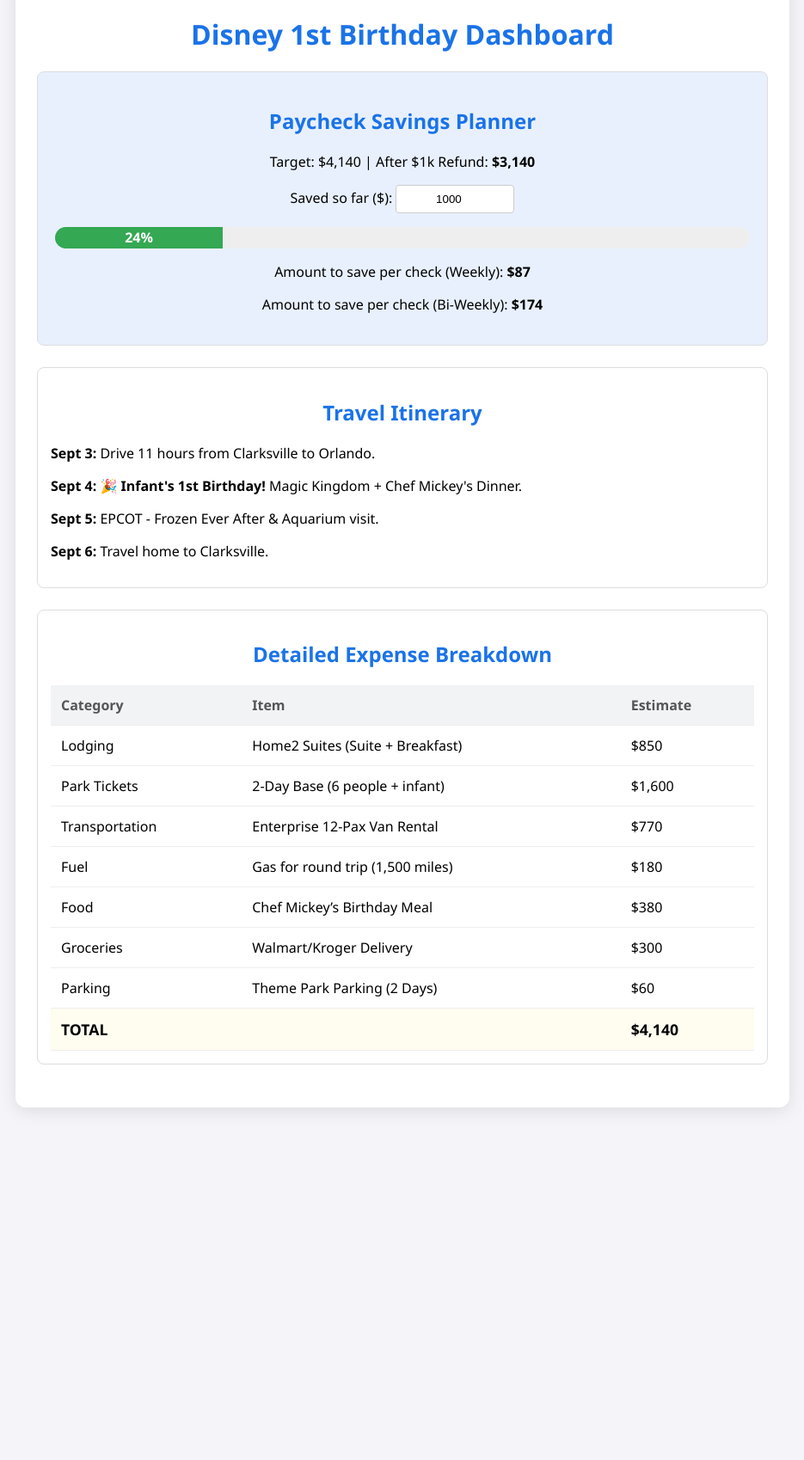
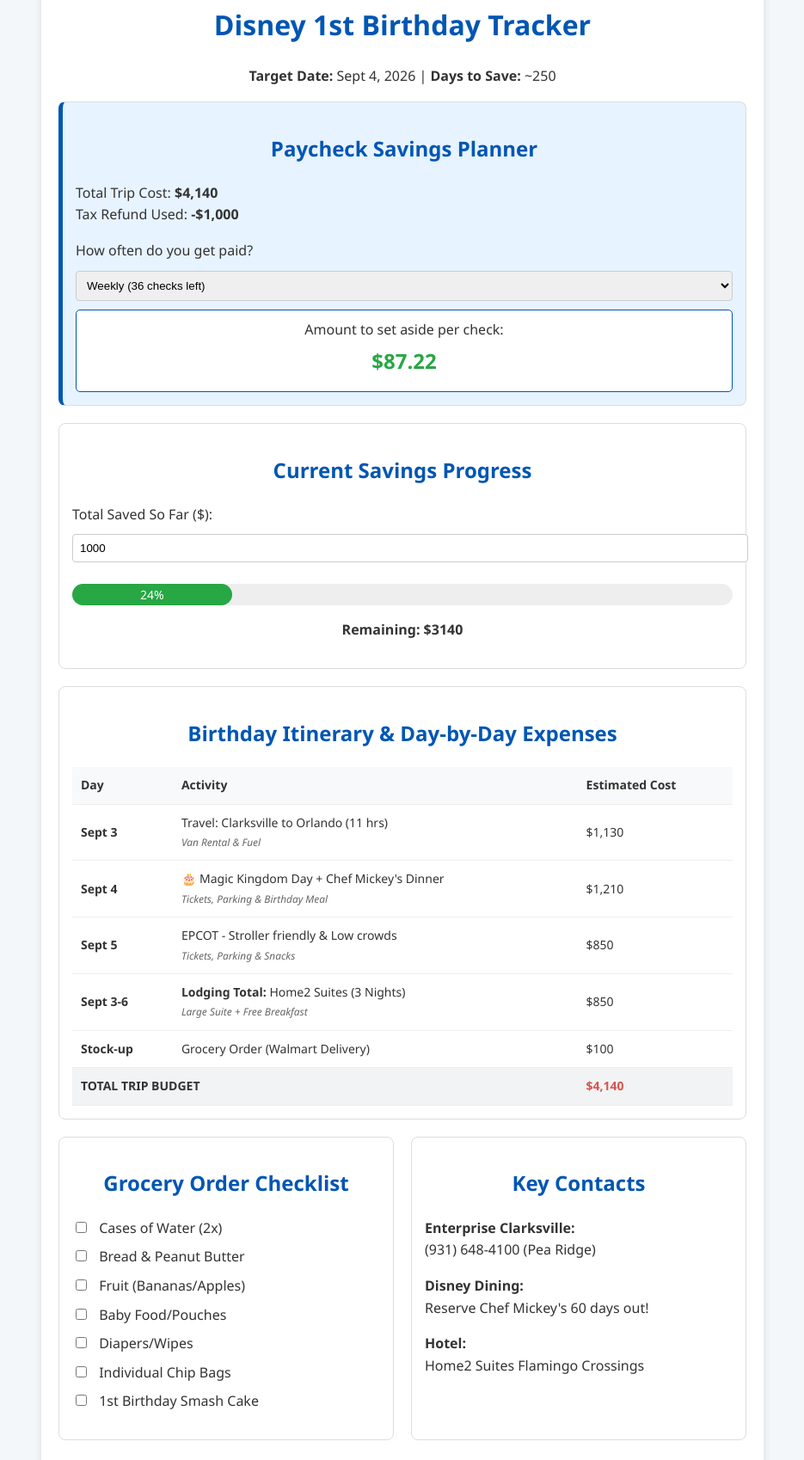
Before and after one commit to ovadking/titantotalpros, a website: page disney.html in a window 1280 px wide. Shown: the part 56-1754 px from the top of the page at 86% size, without its empty margins (172-1107 px from the left). Before the commit the page ends 1372 px from the top, so only its background shows below. Drawn offline with Linux system fonts and the light colour scheme.

Commit message:
Update disney.html

```diff
--- a/disney.html
+++ b/disney.html
@@ -3,77 +3,169 @@
 <head>
     <meta charset="UTF-8">
     <meta name="viewport" content="width=device-width, initial-scale=1.0">
-    <title>Disney Birthday Trip Tracker</title>
+    <title>Disney Birthday Planner & Tracker</title>
     <style>
-        body { font-family: 'Segoe UI', Tahoma, Geneva, Verdana, sans-serif; background-color: #f4f4f9; padding: 20px; }
-        .container { max-width: 850px; margin: auto; background: white; padding: 25px; border-radius: 12px; box-shadow: 0 4px 20px rgba(0,0,0,0.1); }
-        h1, h2 { color: #1a73e8; text-align: center; }
-        .section { margin-bottom: 25px; padding: 15px; border: 1px solid #ddd; border-radius: 8px; }
-        .planner-box { background: #e8f0fe; text-align: center; padding: 20px; }
-        .progress-bar { background: #eee; border-radius: 20px; height: 25px; margin: 15px 0; overflow: hidden; }
-        #fill { background: #34a853; height: 100%; width: 0%; transition: width 0.5s; color: white; line-height: 25px; font-weight: bold; }
-        table { width: 100%; border-collapse: collapse; margin-top: 10px; }
-        th, td { text-align: left; padding: 12px; border-bottom: 1px solid #eee; }
-        th { background: #f1f3f4; color: #555; }
-        .total-row { font-weight: bold; background: #fffcf0; font-size: 1.1em; }
-        input { padding: 8px; border-radius: 4px; border: 1px solid #ccc; width: 120px; text-align: center; }
+        body { font-family: 'Segoe UI', Arial, sans-serif; background-color: #f4f7f9; color: #333; line-height: 1.6; padding: 10px; }
+        .dashboard { max-width: 800px; margin: auto; background: white; padding: 20px; border-radius: 12px; box-shadow: 0 4px 10px rgba(0,0,0,0.1); }
+        h1, h2 { color: #0056b3; text-align: center; }
+        .grid { display: grid; grid-template-columns: 1fr 1fr; gap: 20px; }
+        .card { background: #fff; border: 1px solid #ddd; padding: 15px; border-radius: 8px; margin-bottom: 20px; }
+        .highlight { background: #e7f3ff; border-left: 5px solid #0056b3; }
+
+        /* Savings Tracker */
+        .progress-container { background: #eee; border-radius: 20px; height: 25px; margin: 15px 0; position: relative; }
+        #progress-bar { background: #28a745; width: 0%; height: 100%; border-radius: 20px; transition: width 0.5s; text-align: center; color: white; font-size: 14px; line-height: 25px; }
+
+        input[type="number"], select { width: 100%; padding: 8px; margin: 10px 0; border: 1px solid #ccc; border-radius: 4px; }
+
+        table { width: 100%; border-collapse: collapse; font-size: 14px; margin-top: 10px; }
+        th, td { text-align: left; padding: 10px; border-bottom: 1px solid #eee; }
+        th { background: #f8f9fa; }
+
+        .checklist { list-style: none; padding: 0; }
+        .checklist li { margin-bottom: 8px; }
+        input[type="checkbox"] { margin-right: 10px; }
+
+        .expense-tag { font-size: 0.85em; color: #666; font-style: italic; }
+
+        @media (max-width: 600px) { .grid { grid-template-columns: 1fr; } }
     </style>
 </head>
 <body>
 
-<div class="container">
-    <h1>Disney 1st Birthday Dashboard</h1>
+<div class="dashboard">
+    <h1>Disney 1st Birthday Tracker</h1>
+    <p style="text-align:center;"><strong>Target Date:</strong> Sept 4, 2026 | <strong>Days to Save:</strong> ~250</p>
 
-    <div class="section planner-box">
+    <div class="card highlight">
         <h2>Paycheck Savings Planner</h2>
-        <p>Target: $4,140 | After $1k Refund: <strong>$3,140</strong></p>
-        <p>Saved so far ($): <input type="number" id="saved" value="1000" oninput="calculate()"></p>
-        <div class="progress-bar"><div id="fill">24%</div></div>
-        <p>Amount to save per check (Weekly): <strong id="weekly">$88</strong></p>
-        <p>Amount to save per check (Bi-Weekly): <strong id="biweekly">$175</strong></p>
+        <p>Total Trip Cost: <strong>$4,140</strong><br>Tax Refund Used: <strong>-$1,000</strong></p>
+        <label>How often do you get paid?</label>
+        <select id="payCycle" onchange="calculatePaycheck()">
+            <option value="36">Weekly (36 checks left)</option>
+            <option value="18">Bi-Weekly (18 checks left)</option>
+            <option value="9">Monthly (9 checks left)</option>
+        </select>
+        <div style="background: white; padding: 10px; border-radius: 5px; border: 1px solid #0056b3; text-align: center;">
+            <p style="margin:0;">Amount to set aside per check:</p>
+            <h2 id="perCheckAmount" style="margin:5px 0; color: #28a745;">$88.00</h2>
+        </div>
     </div>
 
-    <div class="section">
-        <h2>Travel Itinerary</h2>
-        <p><strong>Sept 3:</strong> Drive 11 hours from Clarksville to Orlando.</p>
-        <p><strong>Sept 4:</strong> 🎉 <strong>Infant's 1st Birthday!</strong> Magic Kingdom + Chef Mickey's Dinner.</p>
-        <p><strong>Sept 5:</strong> EPCOT - Frozen Ever After & Aquarium visit.</p>
-        <p><strong>Sept 6:</strong> Travel home to Clarksville.</p>
+    <div class="card">
+        <h2>Current Savings Progress</h2>
+        <label>Total Saved So Far ($):</label>
+        <input type="number" id="totalSaved" value="1000" oninput="updateTracker()">
+        <div class="progress-container">
+            <div id="progress-bar">24%</div>
+        </div>
+        <p id="remText" style="font-weight: bold; text-align: center;"></p>
     </div>
 
-    <div class="section">
-        <h2>Detailed Expense Breakdown</h2>
+    <div class="card">
+        <h2>Birthday Itinerary & Day-by-Day Expenses</h2>
         <table>
-            <tr><th>Category</th><th>Item</th><th>Estimate</th></tr>
-            <tr><td>Lodging</td><td>Home2 Suites (Suite + Breakfast)</td><td>$850</td></tr>
-            <tr><td>Park Tickets</td><td>2-Day Base (6 people + infant)</td><td>$1,600</td></tr>
-            <tr><td>Transportation</td><td>Enterprise 12-Pax Van Rental</td><td>$770</td></tr>
-            <tr><td>Fuel</td><td>Gas for round trip (1,500 miles)</td><td>$180</td></tr>
-            <tr><td>Food</td><td>Chef Mickey’s Birthday Meal</td><td>$380</td></tr>
-            <tr><td>Groceries</td><td>Walmart/Kroger Delivery</td><td>$300</td></tr>
-            <tr><td>Parking</td><td>Theme Park Parking (2 Days)</td><td>$60</td></tr>
-            <tr class="total-row"><td><strong>TOTAL</strong></td><td></td><td><strong>$4,140</strong></td></tr>
+            <tr>
+                <th>Day</th>
+                <th>Activity</th>
+                <th>Estimated Cost</th>
+            </tr>
+            <tr>
+                <td><strong>Sept 3</strong></td>
+                <td>Travel: Clarksville to Orlando (11 hrs)
+                    <br><span class="expense-tag">Van Rental & Fuel</span>
+                </td>
+                <td>$1,130</td>
+            </tr>
+            <tr>
+                <td><strong>Sept 4</strong></td>
+                <td>🎂 Magic Kingdom Day + Chef Mickey's Dinner
+                    <br><span class="expense-tag">Tickets, Parking & Birthday Meal</span>
+                </td>
+                <td>$1,210</td>
+            </tr>
+            <tr>
+                <td><strong>Sept 5</strong></td>
+                <td>EPCOT - Stroller friendly & Low crowds
+                    <br><span class="expense-tag">Tickets, Parking & Snacks</span>
+                </td>
+                <td>$850</td>
+            </tr>
+            <tr>
+                <td><strong>Sept 3-6</strong></td>
+                <td><strong>Lodging Total:</strong> Home2 Suites (3 Nights)
+                    <br><span class="expense-tag">Large Suite + Free Breakfast</span>
+                </td>
+                <td>$850</td>
+            </tr>
+            <tr>
+                <td><strong>Stock-up</strong></td>
+                <td>Grocery Order (Walmart Delivery)</td>
+                <td>$100</td>
+            </tr>
+            <tr style="font-weight:bold; background-color: #f1f3f4;">
+                <td colspan="2">TOTAL TRIP BUDGET</td>
+                <td style="color:#d9534f;">$4,140</td>
+            </tr>
         </table>
+    </div>
+
+    <div class="grid">
+        <div class="card">
+            <h2>Grocery Order Checklist</h2>
+            <ul class="checklist">
+                <li><input type="checkbox"> Cases of Water (2x)</li>
+                <li><input type="checkbox"> Bread & Peanut Butter</li>
+                <li><input type="checkbox"> Fruit (Bananas/Apples)</li>
+                <li><input type="checkbox"> Baby Food/Pouches</li>
+                <li><input type="checkbox"> Diapers/Wipes</li>
+                <li><input type="checkbox"> Individual Chip Bags</li>
+                <li><input type="checkbox"> 1st Birthday Smash Cake</li>
+            </ul>
+        </div>
+
+        <div class="card">
+            <h2>Key Contacts</h2>
+            <p><strong>Enterprise Clarksville:</strong><br>(931) 648-4100 (Pea Ridge)</p>
+            <p><strong>Disney Dining:</strong><br>Reserve Chef Mickey's 60 days out!</p>
+            <p><strong>Hotel:</strong><br>Home2 Suites Flamingo Crossings</p>
+        </div>
     </div>
 </div>
 
 <script>
-    function calculate() {
+    function calculatePaycheck() {
         const goal = 4140;
-        const saved = document.getElementById('saved').value;
-        const fill = document.getElementById('fill');
-        const weekly = document.getElementById('weekly');
-        const biweekly = document.getElementById('biweekly');
+        const currentSaved = document.getElementById('totalSaved').value;
+        const remainingBalance = Math.max(0, goal - currentSaved);
+        const cycle = document.getElementById('payCycle').value;
+        const perCheck = (remainingBalance / cycle).toFixed(2);
+        document.getElementById('perCheckAmount').innerHTML = "$" + perCheck;
+    }
 
-        let percent = (saved / goal) * 100;
-        fill.style.width = percent + "%";
-        fill.innerHTML = Math.round(percent) + "%";
+    function updateTracker() {
+        const goal = 4140;
+        const current = document.getElementById('totalSaved').value;
+        const progress = document.getElementById('progress-bar');
+        const remText = document.getElementById('remText');
 
-        let remaining = 3140 - (saved - 1000); // Balance minus what's been saved past the refund
-        weekly.innerHTML = "$" + (remaining / 36).toFixed(0);
-        biweekly.innerHTML = "$" + (remaining / 18).toFixed(0);
+        let percent = (current / goal) * 100;
+        if(percent > 100) percent = 100;
+
+        progress.style.width = percent + "%";
+        progress.innerHTML = Math.round(percent) + "%";
+
+        let remaining = goal - current;
+        if(remaining < 0) remaining = 0;
+        remText.innerHTML = "Remaining: $" + remaining;
+
+        // Also update the paycheck planner when savings change
+        calculatePaycheck();
     }
-    calculate();
+
+    // Initialize
+    updateTracker();
+    calculatePaycheck();
 </script>
 
 </body>
```
